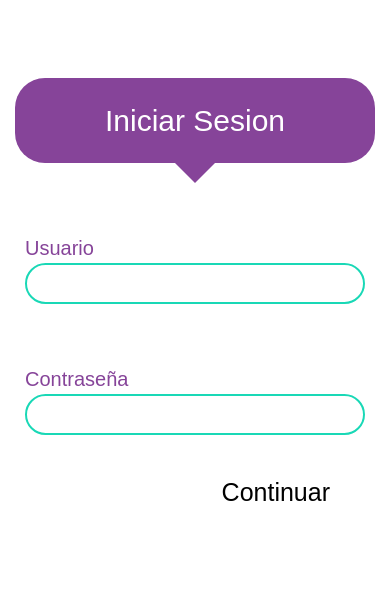
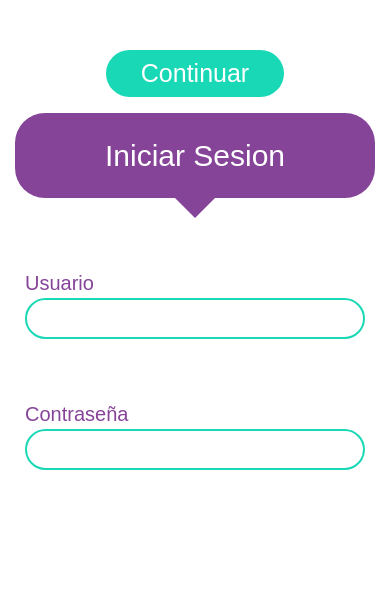
Before and after one commit to andrawiP801/seren-ai, a Django app: page /login/ in a window 390 px wide. Shown: the part 51-648 px from the top of the page. Run offline with Django 5.2, Linux system fonts and the light colour scheme; some libraries are stand-ins or nearby versions.

Commit message:
ajustes menores

```diff
--- a/static/css/responsive.css
+++ b/static/css/responsive.css
@@ -24,8 +24,8 @@
         font-size: 20px;
     }
 
-    /* Ajustar el formulario de registro */
-    .signup-continue-container {
+    /* Ajustar el formulario de registro y login */
+    .signup-continue-container, .login-continue-container {
         margin-top: 20px; /* Espacio entre el formulario y el botón "Continuar" */
         order: 2; /* Asegurar que el botón "Continuar" esté debajo del formulario */
         width: 100%; /* Asegurar que el botón ocupe todo el ancho del contenedor */
@@ -33,15 +33,15 @@
         justify-content: center;
     }
 
-    .signup-form-container {
+    .signup-form-container, .login-form-container {
         order: 1; /* Asegurar que el formulario esté arriba del botón "Continuar" */
     }
 
-    .signup-logo-img {
+    .signup-logo-img, .login-logo-img {
         display: none; /* Ocultar la imagen en pantallas pequeñas */
     }
 
-    .submit-btn {
+    .submit-btn, .submit-btn-login {
         width: 100%; /* Asegurar que el botón ocupe todo el ancho en pantallas pequeñas */
     }
 }
--- a/templates/login.html
+++ b/templates/login.html
@@ -10,7 +10,7 @@
         <form method="POST">
             {% csrf_token %}
             <div class="row position-relative">
-					<div class="col-md-7 order-1 order-md-0 mt-5 mt-md-0">
+                <div class="col-md-7 order-1 order-md-0 mt-3 mt-md-0 login-form-container">
                     <div class="auth-form me-0 me-md-5">
                         {% if error_message %}
                         <div class="alert alert-danger alert-dismissible fade show" role="alert">
@@ -23,31 +23,26 @@
                         </div>
                         <div class="login-form">
                             <div class="row">
-									<div class="col-md-6">
+                                <div class="col-md-12">
                                     <div class="single-input">
-											<label for="">Usuario</label>
-											<input type="text" name="username" id="">
+                                        <label for="username">Usuario</label>
+                                        <input type="text" name="username" id="username" required>
                                     </div>
                                     <div class="single-input">
-											<label for="">Contraseña</label>
-											<input type="password" name="password" id="">
-										</div>
-									</div>
-									<div class="col-md-6 d-block d-md-none d-flex justify-content-end mt-4">
-										<button type="submit" class="submit-btn-2">Continuar</button>
-									</div>
-									<div class="col-md-6 d-none d-md-block">
-										<div class="login-logo-img">
-											<img src="{% static 'images/logo.png' %}" alt="">
+                                        <label for="password">Contraseña</label>
+                                        <input type="password" name="password" id="password" required>
                                     </div>
                                 </div>
                             </div>
                         </div>
                     </div>
                 </div>
-					<div class="col-md-5 d-flex align-items-center justify-content-center order-0 order-md-1">
+                <div class="col-md-5 d-flex flex-column align-items-center justify-content-center order-0 order-md-1 login-continue-container">
                     <div class="signup-continue-btn">
-							<button type="submit" class="submit-btn-login d-none d-md-block">Continuar</button>
+                        <button type="submit" class="submit-btn-login">Continuar</button>
+                    </div>
+                    <div class="login-logo-img mt-3">
+                        <img src="{% static 'images/logo.png' %}" alt="Logo">
                     </div>
                 </div>
             </div>
```
Lines whose indentation alone changed are shown as unchanged.
